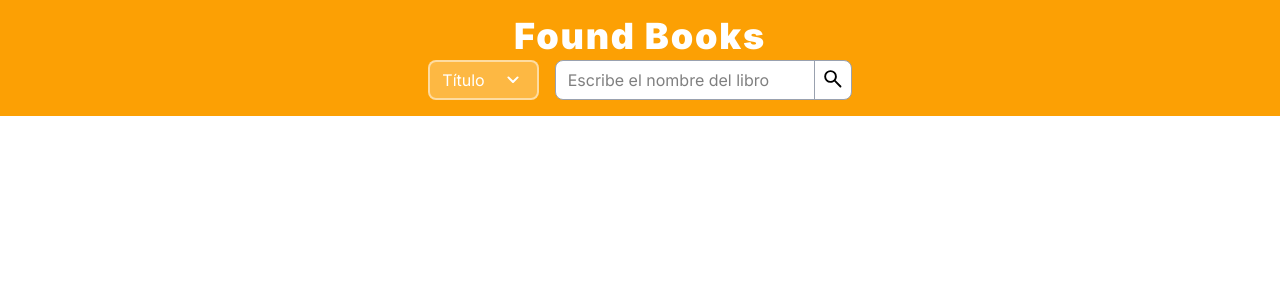
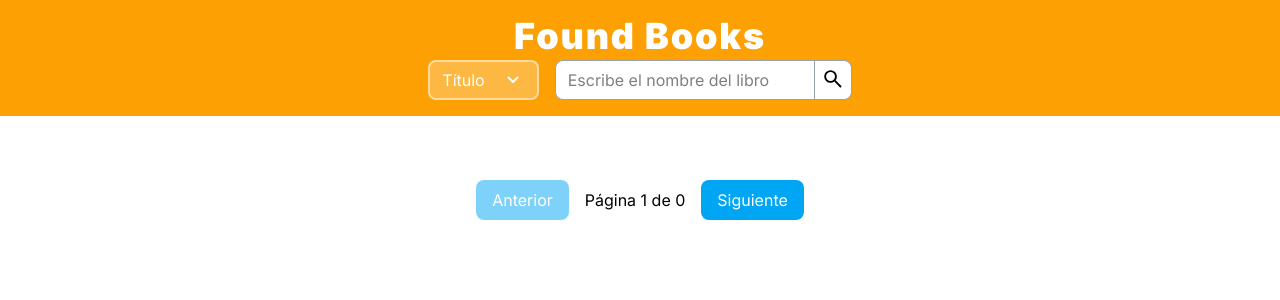
Before and after one commit to Jchhm24/buscador-libros, a Vue app: page / in a window 1280 px wide. Shown: the top 300 px of the page. Built offline with nearby package versions, Linux system fonts and the light colour scheme.

Commit message:
agregar paginación a la vista principal en HomeView.vue

```diff
--- a/src/views/HomeView.vue
+++ b/src/views/HomeView.vue
@@ -1,7 +1,7 @@
 <template>
   <main class="grid grid-cols-(--grid-cols-response) gap-4 py-6 px-30">
     <div
-      v-for="(item, index) in searchFound"
+      v-for="(item, index) in paginatedItems"
       :key="index"
       class="flex flex-row gap-4 border-2 border-gray-600/25 rounded-lg overflow-hidden p-4"
     >
@@ -30,11 +30,58 @@
       </article>
     </div>
   </main>
+
+  <!-- Sección de paginación -->
+  <div class="flex justify-center gap-4 my-4">
+      <button
+        @click="prevPage"
+        :disabled="currentPage === 1"
+        class="px-4 py-2 bg-sky-500 text-white rounded-lg disabled:opacity-50"
+      >
+        Anterior
+      </button>
+      <span class="py-2">Página {{ currentPage }} de {{ totalPages }}</span>
+      <button
+        @click="nextPage"
+        :disabled="currentPage === totalPages"
+        class="px-4 py-2 bg-sky-500 text-white rounded-lg disabled:opacity-50"
+      >
+        Siguiente
+      </button>
+    </div>
+
 </template>
 <script setup lang="ts">
 import { useSearchFoundStore } from '@/stores/useSearchFoundStore'
 import { storeToRefs } from 'pinia'
+import { computed, ref } from 'vue'
 
 const store = useSearchFoundStore()
 const { searchFound } = storeToRefs(store)
+
+// Configuración de la paginación
+const itemsPerPage = 12
+const currentPage = ref<number>(1)
+
+// Cálculos de paginación
+const totalPages = computed(() => Math.ceil(searchFound.value.length / itemsPerPage))
+const paginatedItems = computed(() => {
+  const start = (currentPage.value - 1) * itemsPerPage
+  const end = start + itemsPerPage
+  return searchFound.value.slice(start, end)
+})
+
+// Métodos de paginación
+const nextPage = () => {
+  if (currentPage.value < totalPages.value) {
+    currentPage.value++
+  }
+}
+
+const prevPage = () => {
+  if (currentPage.value > 1) {
+    currentPage.value--
+  }
+}
+
 </script>
```
